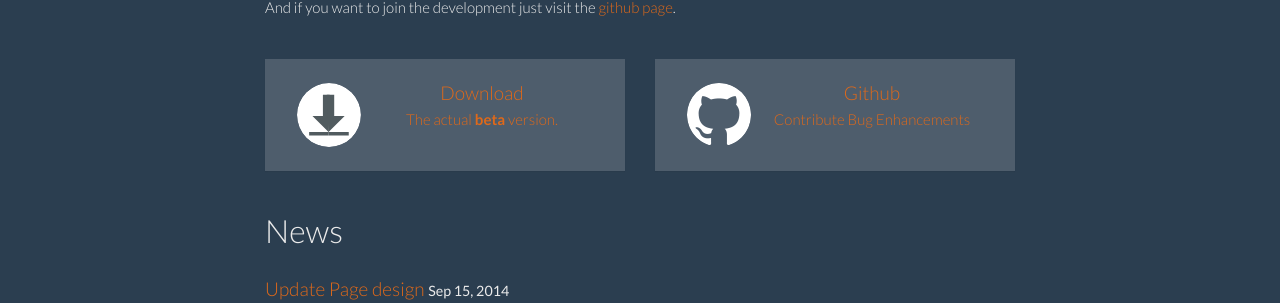
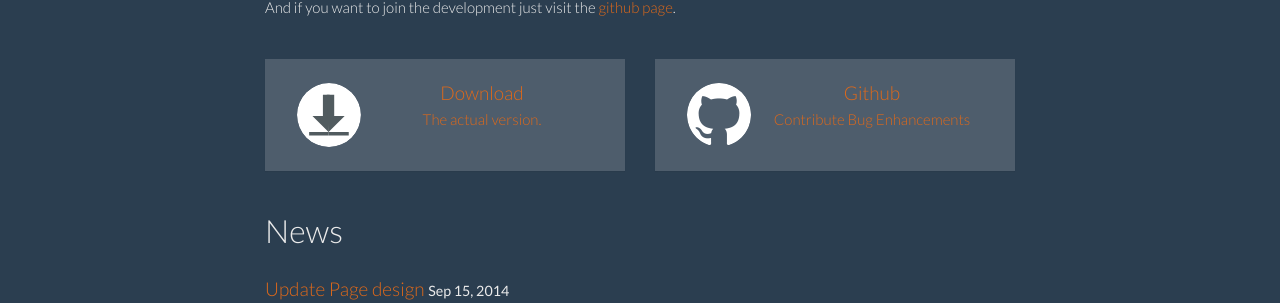
Before and after one commit to mrVanDalo/stepp0r, a Jekyll site: the page built from index.html, in a window 1280 px wide and 1183 px high. Shown: the part 593-896 px from the top of the window. Built offline with Jekyll 4.4.1, drawn with Linux system fonts in a browser that asks for light colours; nearby versions of some CDN libraries; a script that is not in the unit is left out.

Commit message:
update index

```diff
--- a/index.html
+++ b/index.html
@@ -25,7 +25,7 @@ layout: default
                     </div>
                     <div class="media-body">
                         <h4 class="media-heading">Download</h4>
-                        The actual <strong>beta</strong> version.
+                        The actual version.
                     </div>
                 </div>
             </a>
```
